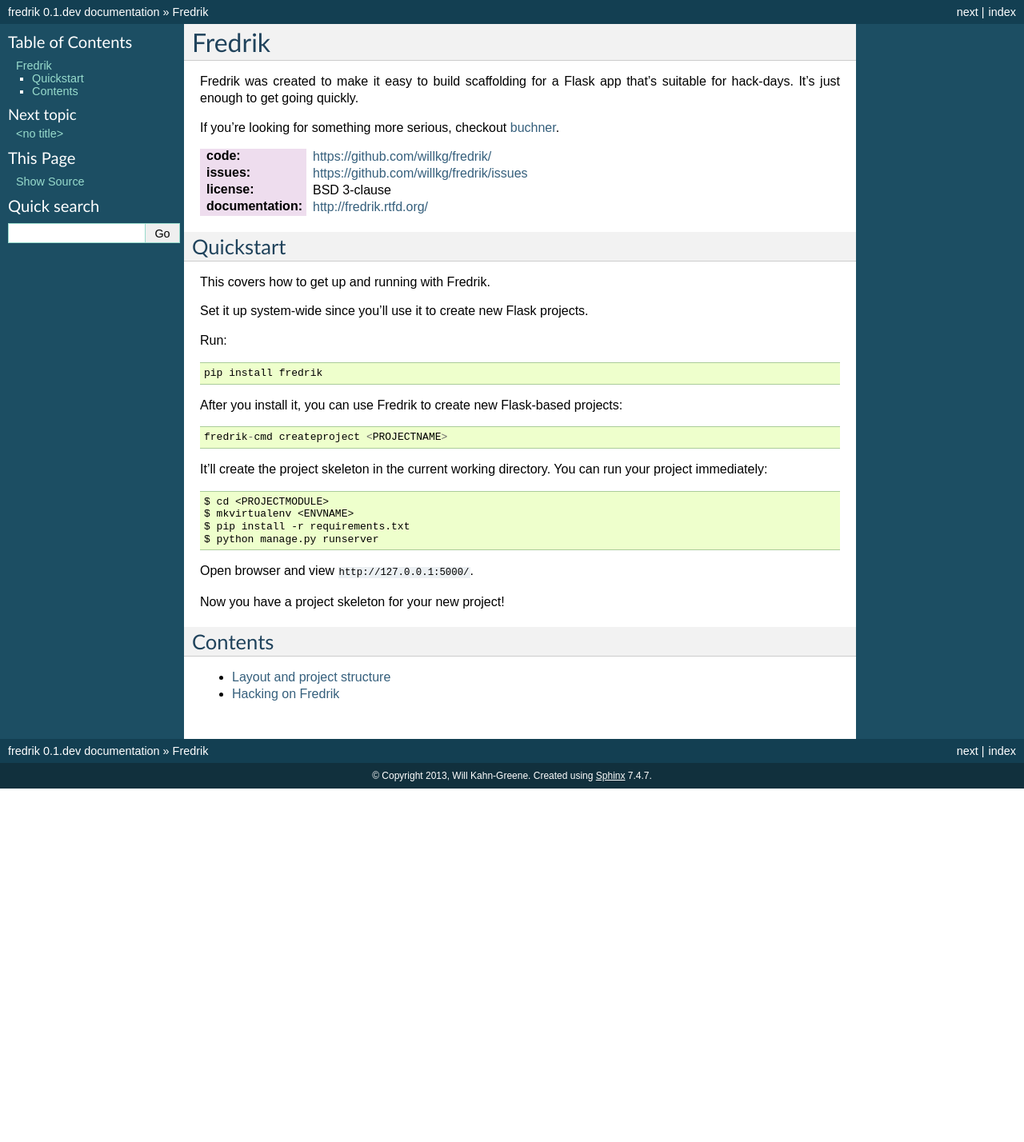
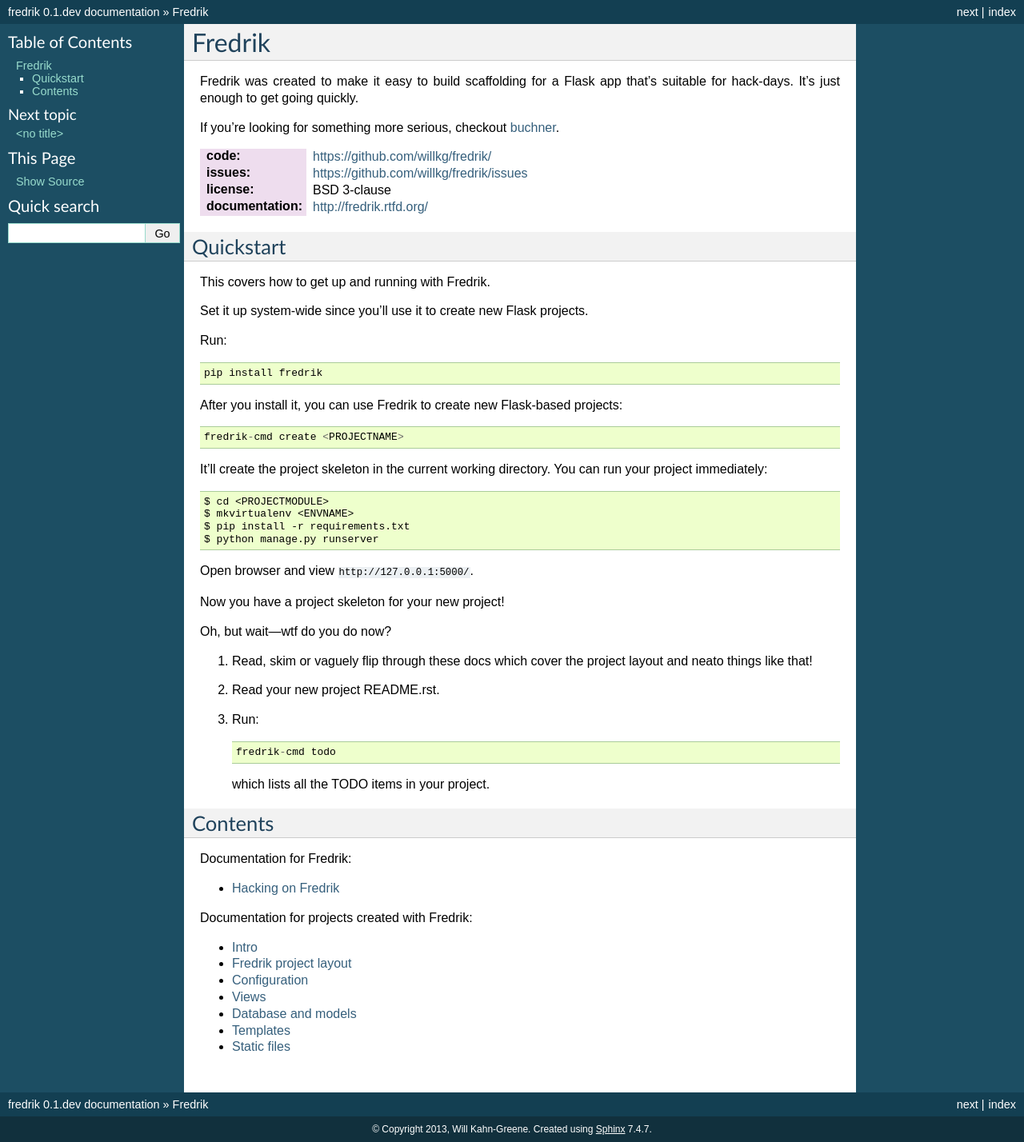
Before and after one commit to willkg/fredrik, a Sphinx documentation site: the page built from docs/index.rst, in a window 1280 px wide. Shown: the whole page at 80% size. Built offline with Sphinx 7.4.7, drawn with Linux system fonts in a browser that asks for light colours; before the commit the page ends 986 px from its top, so only the background shows below that.

Commit message:
Lots of updates
* added "fredrik-cmd todo" command
* added todo items
* moved the docs around a bunch to make it easier to absorb

```diff
--- a/README.rst
+++ b/README.rst
@@ -36,7 +36,7 @@
 
 To create a Flask project using fredrik::
 
-    $ fredrik-cmd createproject <PROJECTNAME>
+    $ fredrik-cmd create <PROJECTNAME>
 
 
 That will create the project directory with all the files for the skeleton
--- /dev/null
+++ b/docs/fredrik_views.rst
@@ -0,0 +1,5 @@
+=====
+Views
+=====
+
+View code is in ``PROJECTMODULE/views.py``.
--- a/docs/hacking.rst
+++ b/docs/hacking.rst
@@ -1,6 +1,10 @@
 ==================
 Hacking on Fredrik
 ==================
+
+This chapter covers hacking on fredrik---not hacking on projects
+created with fredrik.
+
 
 Hack!
 =====
--- a/docs/index.rst
+++ b/docs/index.rst
@@ -28,7 +28,7 @@
 After you install it, you can use Fredrik to create new Flask-based
 projects::
 
-    fredrik-cmd createproject <PROJECTNAME>
+    fredrik-cmd create <PROJECTNAME>
 
 It'll create the project skeleton in the current working directory. You
 can run your project immediately::
@@ -42,14 +42,39 @@
 
 Now you have a project skeleton for your new project!
 
+Oh, but wait---wtf do you do now?
+
+1. Read, skim or vaguely flip through these docs which cover the
+   project layout and neato things like that!
+2. Read your new project README.rst.
+3. Run::
+
+       fredrik-cmd todo
+
+   which lists all the TODO items in your project.
+
 
 Contents
 ========
+
+Documentation for Fredrik:
 
 .. toctree::
    :maxdepth: 1
 
    changelog
    license
-   project_layout
    hacking
+
+Documentation for projects created with Fredrik:
+
+.. toctree::
+   :maxdepth: 1
+
+   fredrik_intro
+   fredrik_layout
+   fredrik_configuration
+   fredrik_views
+   fredrik_db
+   fredrik_templates
+   fredrik_static
```
Also changed, not shown: docs/fredrik_configuration.rst (added, +10 -0 lines), docs/fredrik_db.rst (added, +18 -0 lines), docs/fredrik_intro.rst (added, +16 -0 lines), docs/fredrik_layout.rst (added, +53 -0 lines), docs/fredrik_static.rst (added, +34 -0 lines), docs/fredrik_templates.rst (added, +9 -0 lines), docs/project_layout.rst (deleted, +0 -133 lines), fredrik/project-template/README.rst, 6 other files.
